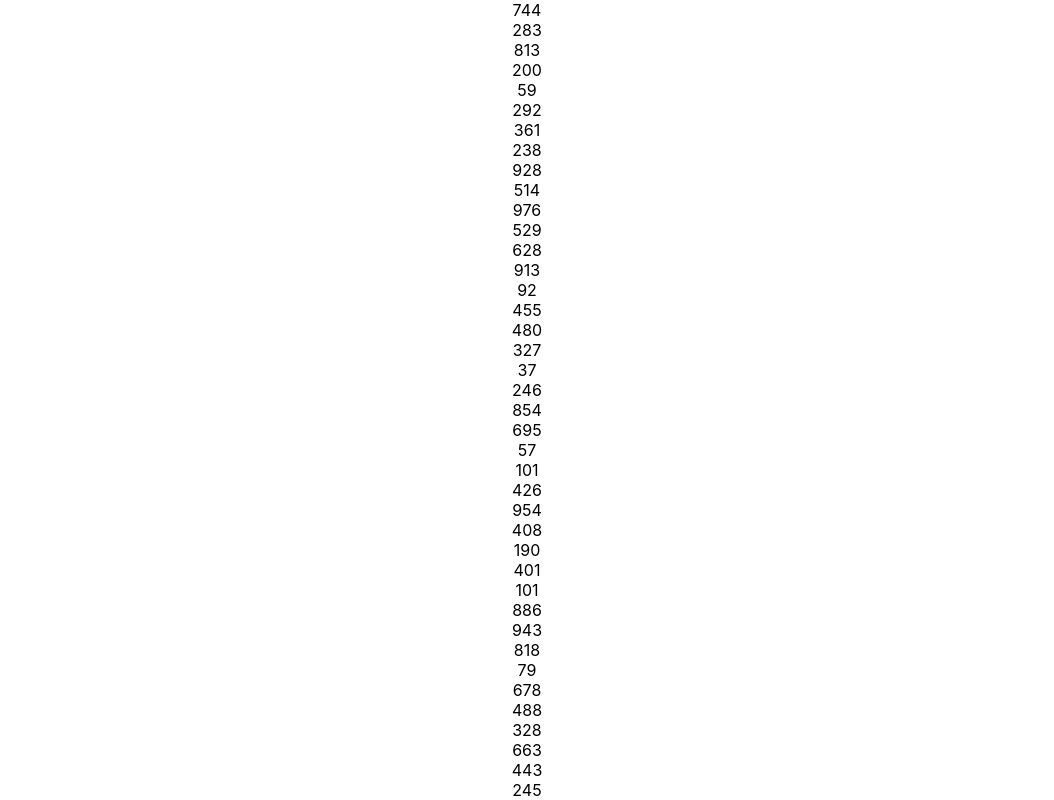
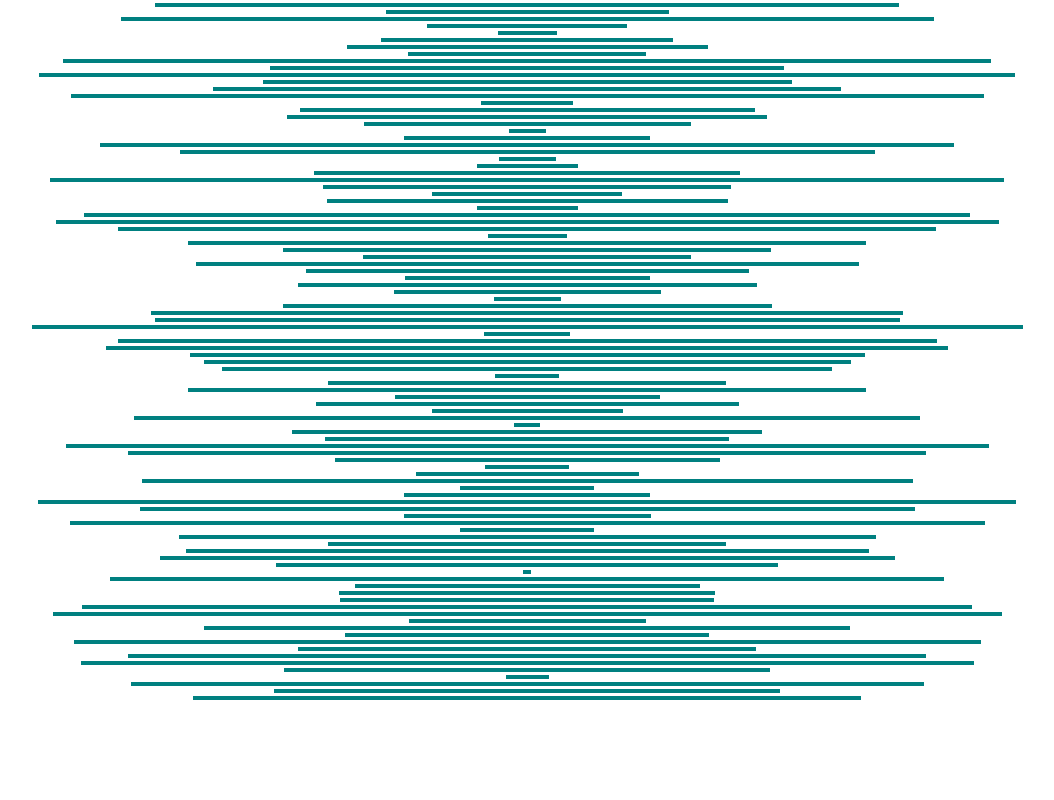
Before and after one commit to stevedoty/sorting-animator, a React (Create React App) app: page / in a window 1280 px wide. Shown: the top 800 px of the page, without its empty margins (113-1167 px from the left). Built offline with nearby package versions, Linux system fonts and the light colour scheme.

Commit message:
begin css

```diff
--- a/src/SortingAnimator/SortingAnimator.css
+++ b/src/SortingAnimator/SortingAnimator.css
@@ -0,0 +1,6 @@
+.array-bar{
+  background-color: teal;
+  height: 4px;
+  margin: auto;
+  margin-top: 3px;
+}
--- a/src/SortingAnimator/SortingAnimator.jsx
+++ b/src/SortingAnimator/SortingAnimator.jsx
@@ -26,8 +26,7 @@ export default class SortingAnimator extends React.Component {
     return (
       <>
         {array.map((value, indx) => (
-            <div className="array-bar" key={indx}>
-              {value}
+            <div className="array-bar" key={indx} style={{width:`${value}px`}}>
             </div>
         ))}
       </>
```
